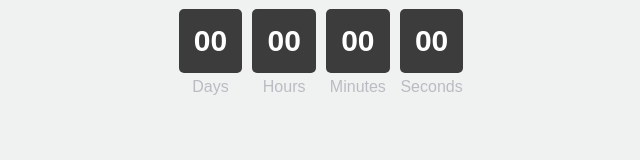
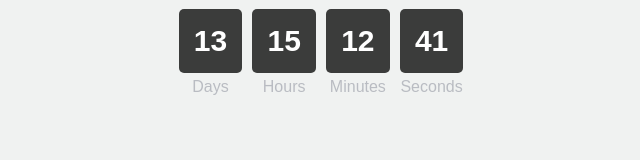
Before and after one commit to igorplahotnik/goit-js-hw-11-timer, a plain HTML site: page index.html in a window 1280 px wide. Shown: the full height of the page, 319-959 px from the left. Drawn offline with Linux system fonts and the light colour scheme; the site is published under a folder, as on GitHub Pages, so addresses that start at the root find nothing.

Commit message:
addednew

```diff
--- a/index.html
+++ b/index.html
@@ -29,6 +29,6 @@
         <span class="label">Seconds</span>
       </div>
     </div>
-    <script src="/js/index.js"></script>
+    <script src="./js/index.js"></script>
   </body>
 </html>
```
